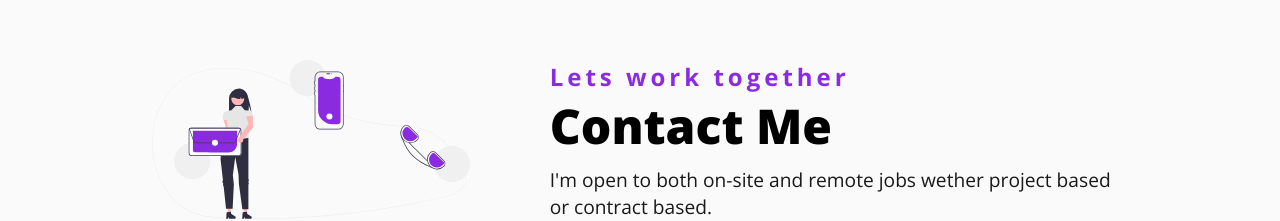
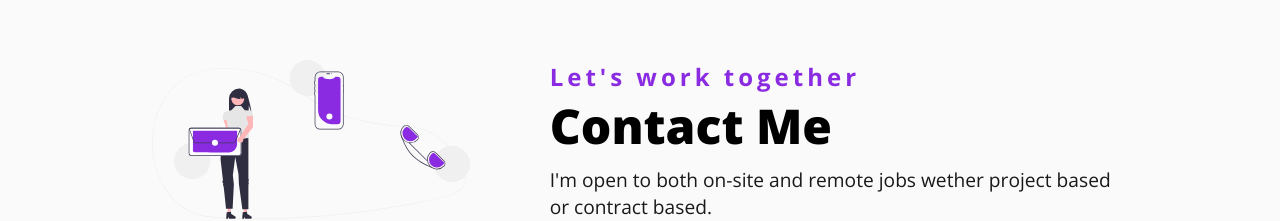
Before and after one commit to srky420/react-portfolio-frontend, a React (Create React App) app: page / in a window 1280 px wide. Shown: the part 4269-4490 px from the top of the page. Built offline with nearby package versions, Linux system fonts and the light colour scheme.

Commit message:
Fix contact

```diff
--- a/src/components/Contact.js
+++ b/src/components/Contact.js
@@ -11,7 +11,7 @@ export const Contact = () => {
                         <img src={"./assets/img/contact.svg"} alt="about-img" />
                     </div>
                     <div className="contact-text">
-                        <p className="header">Lets work together</p>
+                        <p className="header">Let's work together</p>
                         <h2 className="heading">Contact Me</h2>
                         <p className="para">I'm open to both on-site and remote jobs wether project based or contract based.</p>
                         <div className="contact-info">
```
